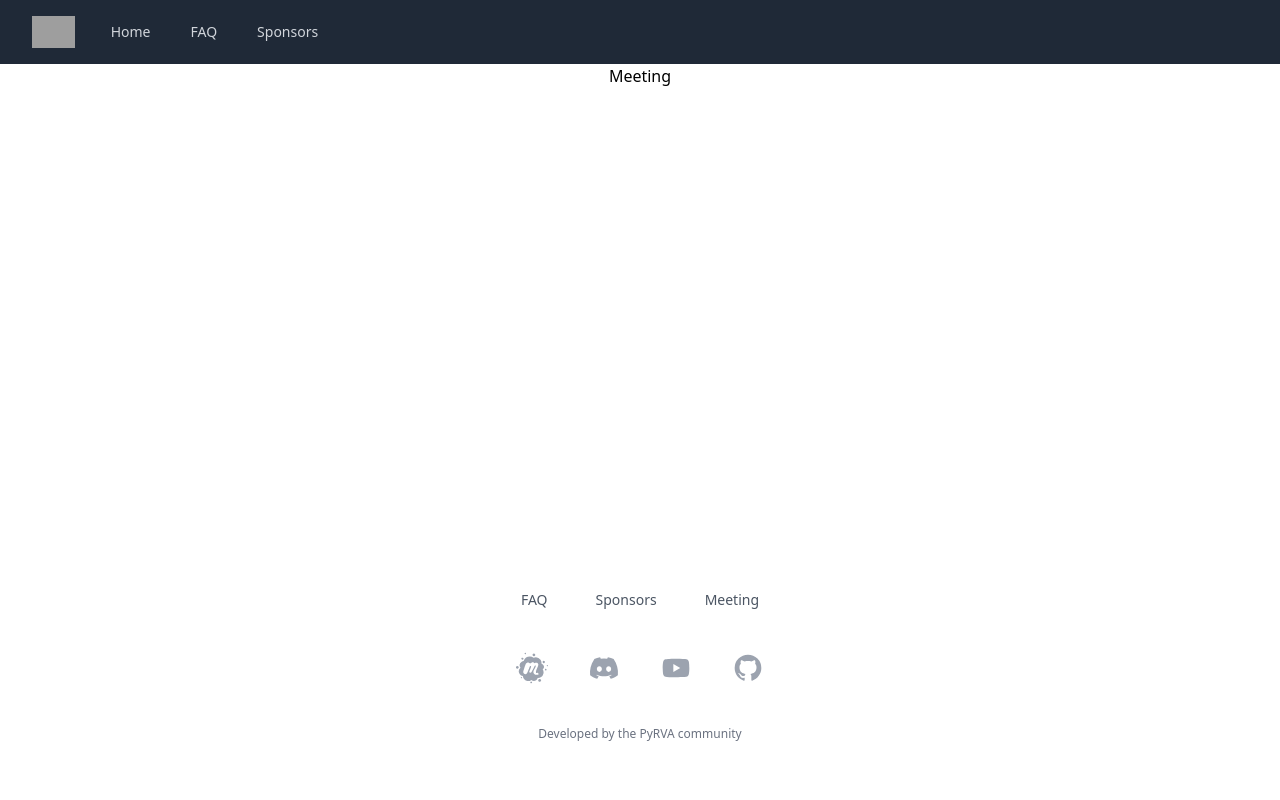
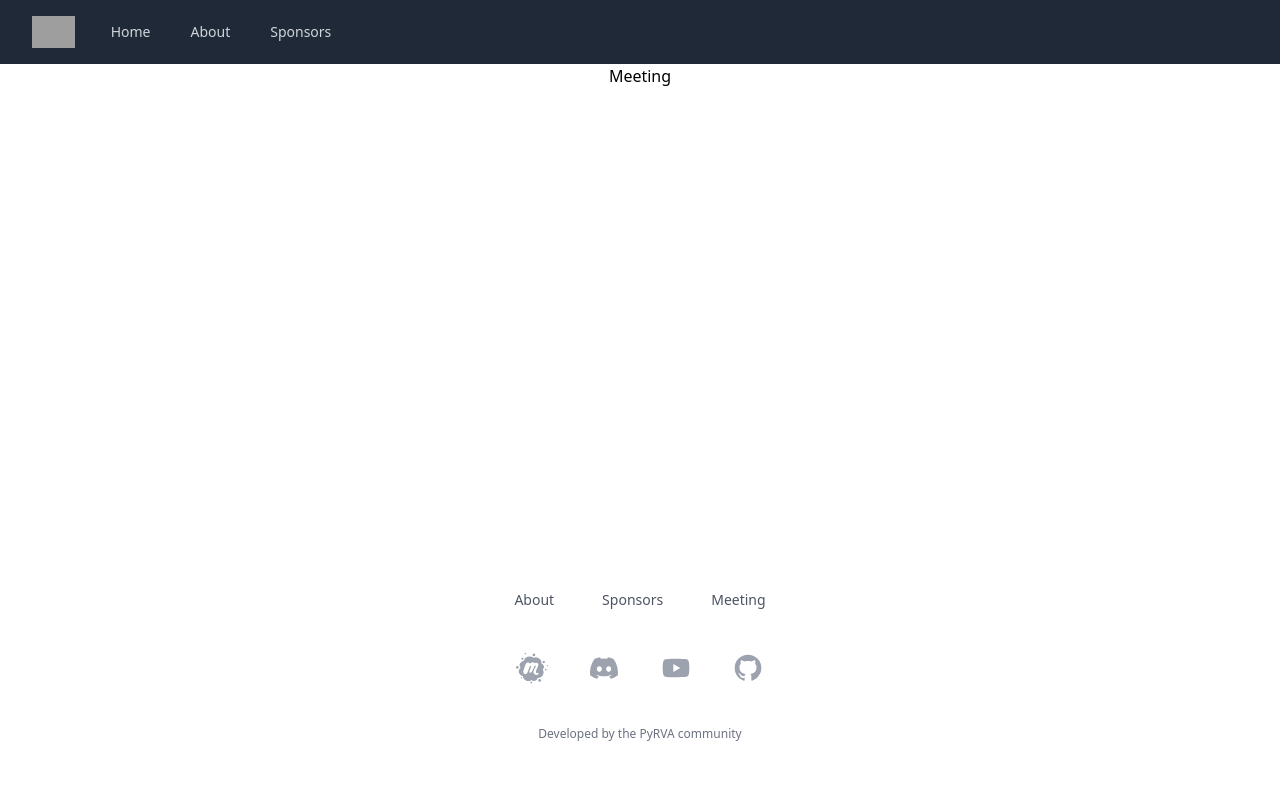
Before and after one commit to pyrva/PyRVA.github.io, a Flask app: page /meeting/ in a window 1280 px wide. Run offline with Flask 3, Linux system fonts and the light colour scheme; some libraries are stand-ins or nearby versions; grey boxes are pictures that could not be loaded.

Commit message:
changed faq to about

```diff
--- a/src/pyrva/app.py
+++ b/src/pyrva/app.py
@@ -32,9 +32,9 @@ def index() -> str:
     )
 
 
-@app.route("/faq/")
-def faq() -> str:
-    return render_template("pages/faq.html")
+@app.route("/about/")
+def about() -> str:
+    return render_template("pages/about.html")
 
 
 @app.route("/meeting/")
--- a/src/pyrva/templates/components/footer.html
+++ b/src/pyrva/templates/components/footer.html
@@ -14,7 +14,7 @@
 <footer class="bg-white">
     <div class="mx-auto max-w-7xl overflow-hidden px-6 py-10 sm:py-14 lg:px-8">
         <nav class="-mb-6 columns-2 sm:flex sm:justify-center sm:space-x-12" aria-label="Footer">
-            {{ footer_link('FAQ', url_for('faq')) }}
+            {{ footer_link('About', url_for('about')) }}
             {{ footer_link('Sponsors', url_for('sponsors')) }}
             {{ footer_link('Meeting', url_for('meeting')) }}
         </nav>
--- a/src/pyrva/templates/components/site_nav.html
+++ b/src/pyrva/templates/components/site_nav.html
@@ -50,7 +50,7 @@
                     <div class="flex space-x-4">
                         <!-- Current: "bg-gray-900 text-white", Default: "text-gray-300 hover:bg-gray-700 hover:text-white" -->
                         {{ nav_link(request, url_for('index'), 'Home') }}
-                        {{ nav_link(request, url_for('faq'), 'FAQ') }}
+                        {{ nav_link(request, url_for('about'), 'About') }}
                         {{ nav_link(request, url_for('sponsors'), 'Sponsors') }}
                     </div>
                 </div>
@@ -62,7 +62,7 @@
     <div class="sm:hidden" id="mobile-menu">
         <div class="space-y-1 px-2 pb-3 pt-2">
             {{ mobile_nav_link(request, url_for('index'), 'Home') }}
-            {{ mobile_nav_link(request, url_for('faq'), 'FAQ') }}
+            {{ mobile_nav_link(request, url_for('about'), 'About') }}
             {{ mobile_nav_link(request, url_for('sponsors'), 'Sponsors') }}
         </div>
     </div>
--- a/src/pyrva/templates/pages/faq.html
+++ b/src/pyrva/templates/pages/about.html
@@ -1,7 +1,7 @@
 {% extends 'layouts/base.html' %}
 
-{% block title %}FAQ{% endblock %}
+{% block title %}About{% endblock %}
 
 {% block content %}
-    <h1>FAQ</h1>
+    <h1>About</h1>
 {% endblock %}
```
